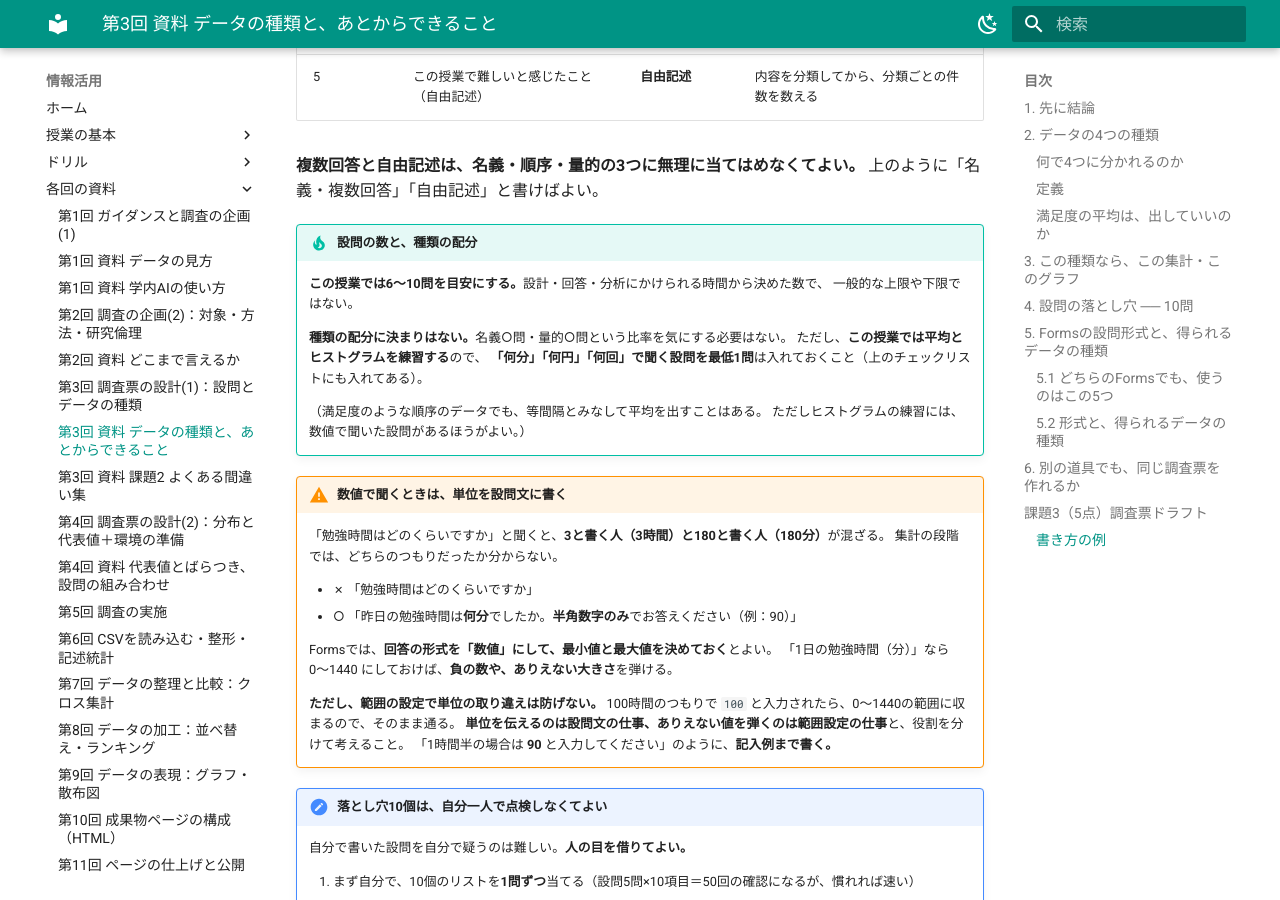
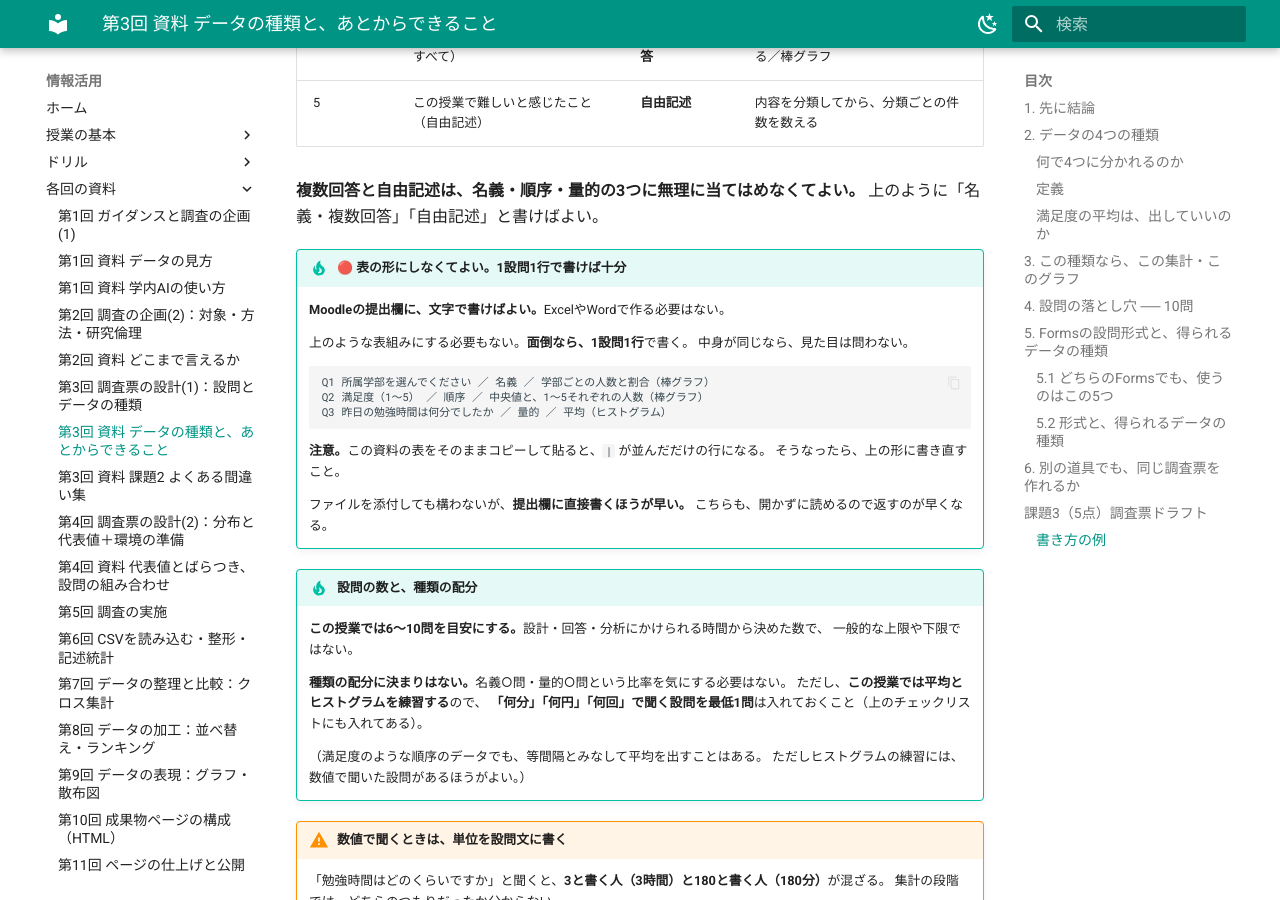
Before and after one commit to aonoa68/joho-katsuyo, an MkDocs documentation site: the page built from docs/week03-datatypes.md, in a window 1280 px wide and 900 px high, scrolled down 8586 px. Built offline with MkDocs 1.6.1 and Material for MkDocs 9.7.7, drawn with Linux system fonts in a browser that asks for light colours; some of the changed text lies outside the part shown.

Commit message:
第3回資料：対応表は表組みでなくてよいと明記した
多くの班が「対応表をExcelで作るのか」と迷っていた。
資料が表で例を示していたため、形式まで指定していると読まれていた。

- 「提出するもの」に「表の形でなくてよい」と書いた
- 1設問1行で書く例を、そのままコピーできる形で置いた
- 資料の表をコピーすると縦棒だけの行になることを注意として足した
  （実際に1組がそうなっていた）

Co-Authored-By: Claude Opus 5 (1M context) <noreply@anthropic.com>
Claude-Session: https://claude.ai/code/session_01491iACNdyWdrViehZyTRv6

````diff
--- a/docs/week03-datatypes.md
+++ b/docs/week03-datatypes.md
@@ -245,7 +245,7 @@ Google Forms でも Microsoft Forms でも紙でも、**何を聞いて、どう
 **提出するもの**
 
 1. **回答者用のURL**（学生が実際に答える画面のリンク）
-2. **設問の対応表**（下の例の形。設問番号・設問文・データの種類・予定する集計やグラフ）
+2. **設問の対応表**（設問番号・設問文・データの種類・予定する集計やグラフ。**表の形でなくてよい。下の「書き方の例」を見ること**）
 3. **メンバーごとの担当記録**（誰が何をしたか）
 
 **データの種類と集計方法は、回答者向けのフォームには書かない。**対応表のほうに書く。
@@ -277,6 +277,24 @@ Google Forms でも Microsoft Forms でも紙でも、**何を聞いて、どう
 
 **複数回答と自由記述は、名義・順序・量的の3つに無理に当てはめなくてよい。**
 上のように「名義・複数回答」「自由記述」と書けばよい。
+
+!!! tip "🔴 表の形にしなくてよい。1設問1行で書けば十分"
+    **Moodleの提出欄に、文字で書けばよい。**ExcelやWordで作る必要はない。
+
+    上のような表組みにする必要もない。**面倒なら、1設問1行**で書く。
+    中身が同じなら、見た目は問わない。
+
+    ```text
+    Q1 所属学部を選んでください ／ 名義 ／ 学部ごとの人数と割合（棒グラフ）
+    Q2 満足度（1〜5） ／ 順序 ／ 中央値と、1〜5それぞれの人数（棒グラフ）
+    Q3 昨日の勉強時間は何分でしたか ／ 量的 ／ 平均（ヒストグラム）
+    ```
+
+    **注意。**この資料の表をそのままコピーして貼ると、`|` が並んだだけの行になる。
+    そうなったら、上の形に書き直すこと。
+
+    ファイルを添付しても構わないが、**提出欄に直接書くほうが早い。**
+    こちらも、開かずに読めるので返すのが早くなる。
 
 !!! tip "設問の数と、種類の配分"
     **この授業では6〜10問を目安にする。**設計・回答・分析にかけられる時間から決めた数で、
````
